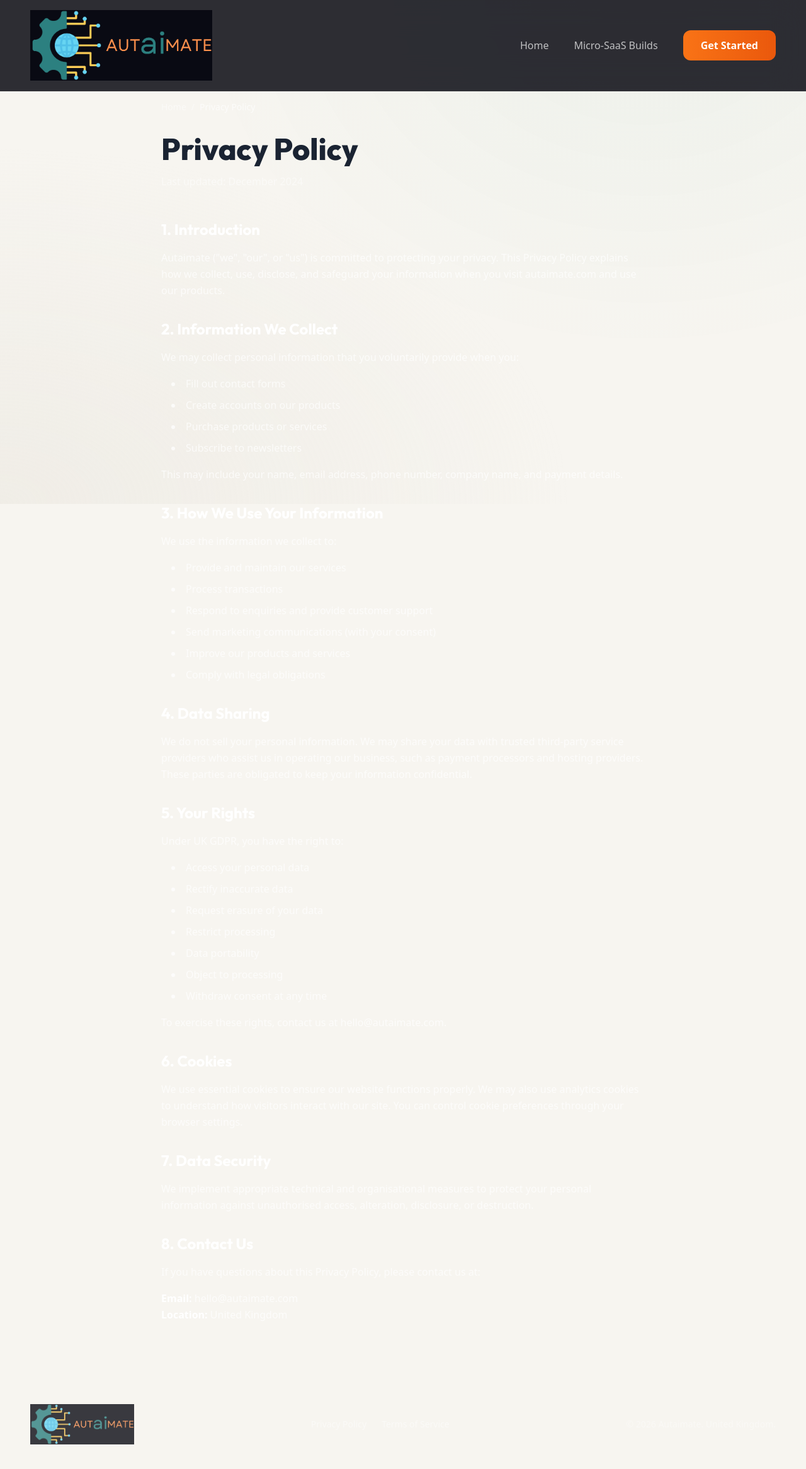
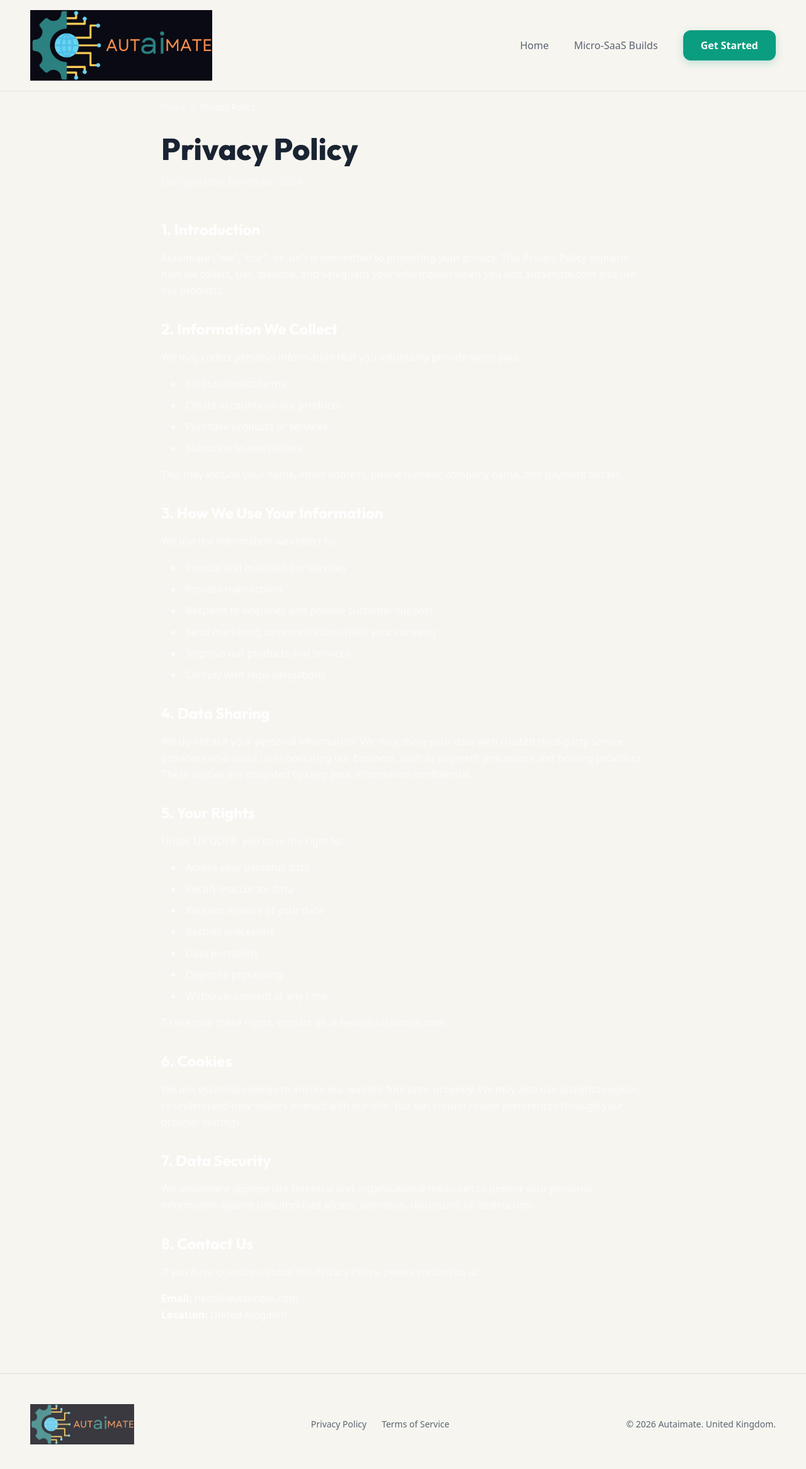
Before and after one commit to Agricog/autaimate, a React (Vite) app: page /privacy in a window 1280 px wide. Shown: the top 2332 px of the page at 63% size. Built offline with nearby package versions, Linux system fonts and the light colour scheme; a web font is replaced by a local one.

Commit message:
Update Layout.tsx

```diff
--- a/src/components/Layout.tsx
+++ b/src/components/Layout.tsx
@@ -12,9 +12,9 @@ export default function Layout({ children }: LayoutProps) {
   const isHome = location.pathname === '/'
 
   return (
-    <div className="min-h-screen flex flex-col relative">
+    <div className="min-h-screen flex flex-col relative bg-cream text-ink">
       {/* Nav */}
-      <nav className="fixed top-0 left-0 right-0 z-50 px-6 lg:px-12 py-4 bg-[#0a0a12]/85 backdrop-blur-xl border-b border-white/5">
+      <nav className="fixed top-0 left-0 right-0 z-50 px-6 lg:px-12 py-4 bg-cream/85 backdrop-blur-xl border-b border-sand">
         <div className="max-w-7xl mx-auto flex items-center justify-between">
           <Link to="/" className="flex items-center">
             <img
@@ -28,19 +28,24 @@ export default function Layout({ children }: LayoutProps) {
           <div className="hidden md:flex items-center gap-10">
             {isHome ? (
               <>
-                <a href="#products" className="text-white/70 hover:text-orange-500 font-medium transition-colors">Products</a>
-                <a href="#process" className="text-white/70 hover:text-orange-500 font-medium transition-colors">How We Work</a>
-                <a href="#contact" className="text-white/70 hover:text-orange-500 font-medium transition-colors">Contact</a>
+                <a href="#products" className="text-slate hover:text-teal font-medium transition-colors">Products</a>
+                <a href="#process" className="text-slate hover:text-teal font-medium transition-colors">How We Work</a>
+                <a href="#contact" className="text-slate hover:text-teal font-medium transition-colors">Contact</a>
               </>
             ) : (
-              <Link to="/" className="text-white/70 hover:text-orange-500 font-medium transition-colors">Home</Link>
+              <Link to="/" className="text-slate hover:text-teal font-medium transition-colors">Home</Link>
             )}
-            <Link to="/micro-saas" className="text-white/70 hover:text-orange-500 font-medium transition-colors">Micro-SaaS Builds</Link>
-            <a href={isHome ? '#contact' : '/#contact'} className="bg-gradient-to-r from-orange-500 to-orange-600 text-white px-7 py-3 rounded-xl font-semibold hover:shadow-[0_0_30px_rgba(249,115,22,0.4)] transition-shadow">Get Started</a>
+            <Link to="/micro-saas" className="text-slate hover:text-teal font-medium transition-colors">Micro-SaaS Builds</Link>
+            <a
+              href={isHome ? '#contact' : '/#contact'}
+              className="bg-teal text-white px-7 py-3 rounded-xl font-semibold shadow-cta hover:bg-teal-dark hover:shadow-cta-hover transition-all"
+            >
+              Get Started
+            </a>
           </div>
 
           {/* Mobile toggle */}
-          <button onClick={() => setMenuOpen(!menuOpen)} className="md:hidden p-2 text-white" aria-label="Menu">
+          <button onClick={() => setMenuOpen(!menuOpen)} className="md:hidden p-2 text-ink" aria-label="Menu">
             <svg className="w-6 h-6" fill="none" stroke="currentColor" viewBox="0 0 24 24">
               {menuOpen ? <path strokeLinecap="round" strokeLinejoin="round" strokeWidth={2} d="M6 18L18 6M6 6l12 12" /> : <path strokeLinecap="round" strokeLinejoin="round" strokeWidth={2} d="M4 6h16M4 12h16M4 18h16" />}
             </svg>
@@ -49,18 +54,23 @@ export default function Layout({ children }: LayoutProps) {
 
         {/* Mobile menu */}
         {menuOpen && (
-          <div className="md:hidden mt-4 pb-4 border-t border-white/10 pt-4 flex flex-col gap-4">
+          <div className="md:hidden mt-4 pb-4 border-t border-sand pt-4 flex flex-col gap-4">
             {isHome ? (
               <>
-                <a href="#products" onClick={() => setMenuOpen(false)} className="text-white/70 font-medium">Products</a>
-                <a href="#process" onClick={() => setMenuOpen(false)} className="text-white/70 font-medium">How We Work</a>
-                <a href="#contact" onClick={() => setMenuOpen(false)} className="text-white/70 font-medium">Contact</a>
+                <a href="#products" onClick={() => setMenuOpen(false)} className="text-slate font-medium">Products</a>
+                <a href="#process" onClick={() => setMenuOpen(false)} className="text-slate font-medium">How We Work</a>
+                <a href="#contact" onClick={() => setMenuOpen(false)} className="text-slate font-medium">Contact</a>
               </>
             ) : (
-              <Link to="/" onClick={() => setMenuOpen(false)} className="text-white/70 font-medium">Home</Link>
+              <Link to="/" onClick={() => setMenuOpen(false)} className="text-slate font-medium">Home</Link>
             )}
-            <Link to="/micro-saas" onClick={() => setMenuOpen(false)} className="text-white/70 font-medium">Micro-SaaS Builds</Link>
-            <a href={isHome ? '#contact' : '/#contact'} className="bg-gradient-to-r from-orange-500 to-orange-600 text-white px-6 py-3 rounded-xl font-semibold text-center">Get Started</a>
+            <Link to="/micro-saas" onClick={() => setMenuOpen(false)} className="text-slate font-medium">Micro-SaaS Builds</Link>
+            <a
+              href={isHome ? '#contact' : '/#contact'}
+              className="bg-teal text-white px-6 py-3 rounded-xl font-semibold text-center shadow-cta"
+            >
+              Get Started
+            </a>
           </div>
         )}
       </nav>
@@ -69,7 +79,7 @@ export default function Layout({ children }: LayoutProps) {
       <main className="flex-1">{children}</main>
 
       {/* Footer */}
-      <footer className="border-t border-white/5 py-12 px-6 lg:px-12 relative z-10">
+      <footer className="border-t border-sand py-12 px-6 lg:px-12 relative z-10 bg-cream">
         <div className="max-w-7xl mx-auto flex flex-col md:flex-row justify-between items-center gap-6">
           <Link to="/" className="flex items-center">
             <img
@@ -79,10 +89,10 @@ export default function Layout({ children }: LayoutProps) {
             />
           </Link>
           <div className="flex gap-6 text-sm">
-            <Link to="/privacy" className="text-white/50 hover:text-orange-500 transition-colors">Privacy Policy</Link>
-            <Link to="/terms" className="text-white/50 hover:text-orange-500 transition-colors">Terms of Service</Link>
+            <Link to="/privacy" className="text-slate hover:text-teal transition-colors">Privacy Policy</Link>
+            <Link to="/terms" className="text-slate hover:text-teal transition-colors">Terms of Service</Link>
           </div>
-          <p className="text-white/40 text-sm">© {new Date().getFullYear()} Autaimate. United Kingdom.</p>
+          <p className="text-slate text-sm">© {new Date().getFullYear()} Autaimate. United Kingdom.</p>
         </div>
       </footer>
     </div>
```
